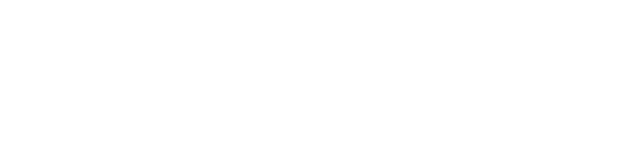
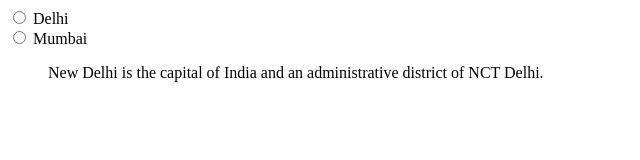
Before and after one commit to acciojob/trivia-KHADIJA-09, a website: page main.html in a window 1280 px wide. Shown: the whole page, without its empty margins (0-640 px from the left). Drawn offline with Linux system fonts and the light colour scheme.

Commit message:
created a submission

```diff
--- a/main.html
+++ b/main.html
@@ -8,6 +8,12 @@
 
 <body>
 	<!-- the entire body must be written by student -->
+	<input type="radio" id="option1" name="preference" role="radio">
+    <label for="option1">Delhi</label><br>
+    <input type="radio" id="option2" name="preference" role="radio">
+    <label for="option2">Mumbai</label><br>
+	<blockquote class = "blockq" cite ="https://en.wikipedia.org/wiki/New_Delhi">New Delhi is the capital of India and an
+		administrative district of NCT Delhi.</blockquote>
     <script type="text/javascript" src="./script.js">
 </script>
 
--- a/styles.css
+++ b/styles.css
@@ -1,2 +1,10 @@
-
+.blockq
+{
+	max-width:600px
+	margin : 10px
+	padding: 15px
+	border-left : 8px solid #008000
+	background-color : #f8fffe
+	font-weight : bold
+}
 /* Your CSS Code here. */
```
